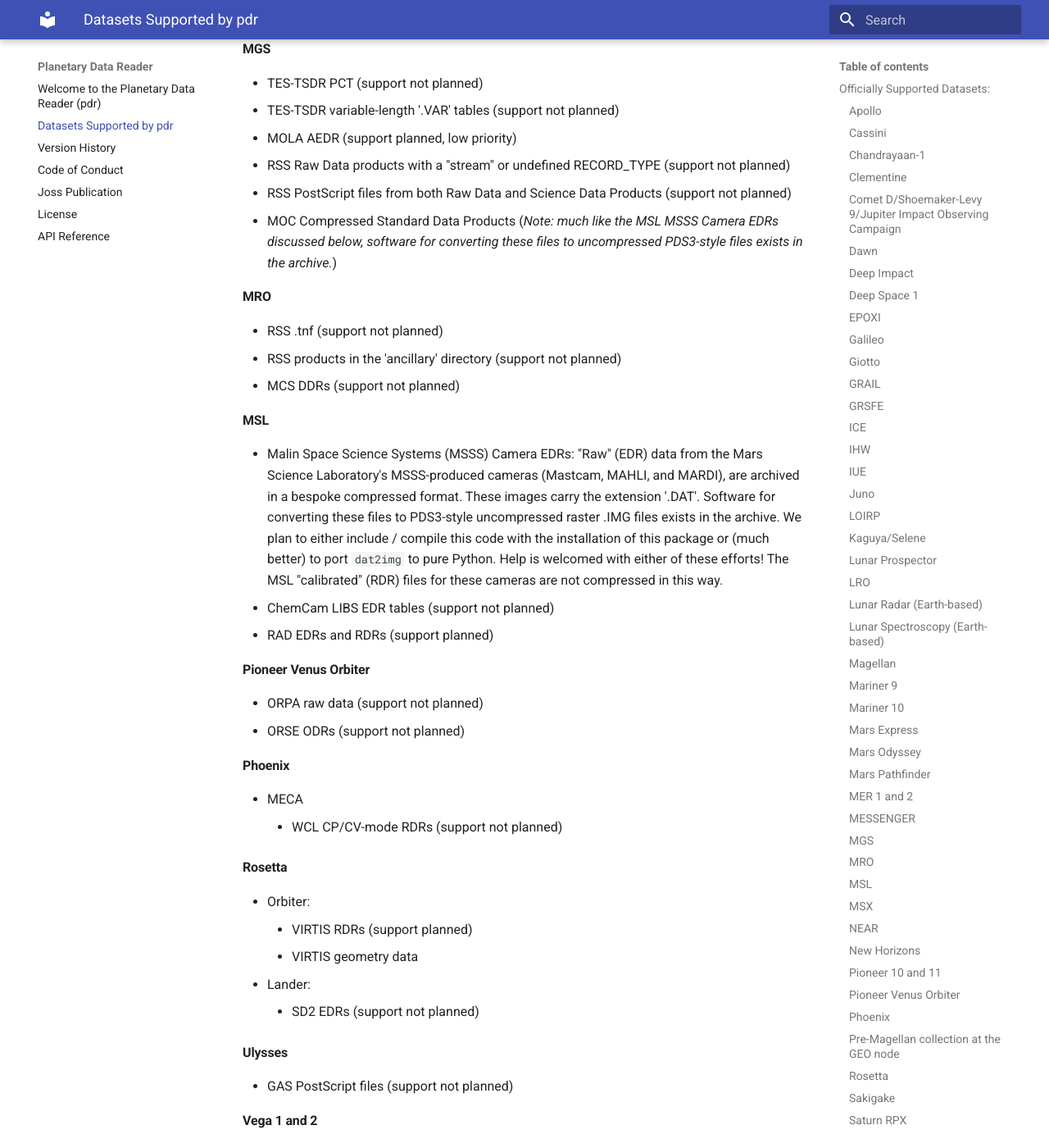
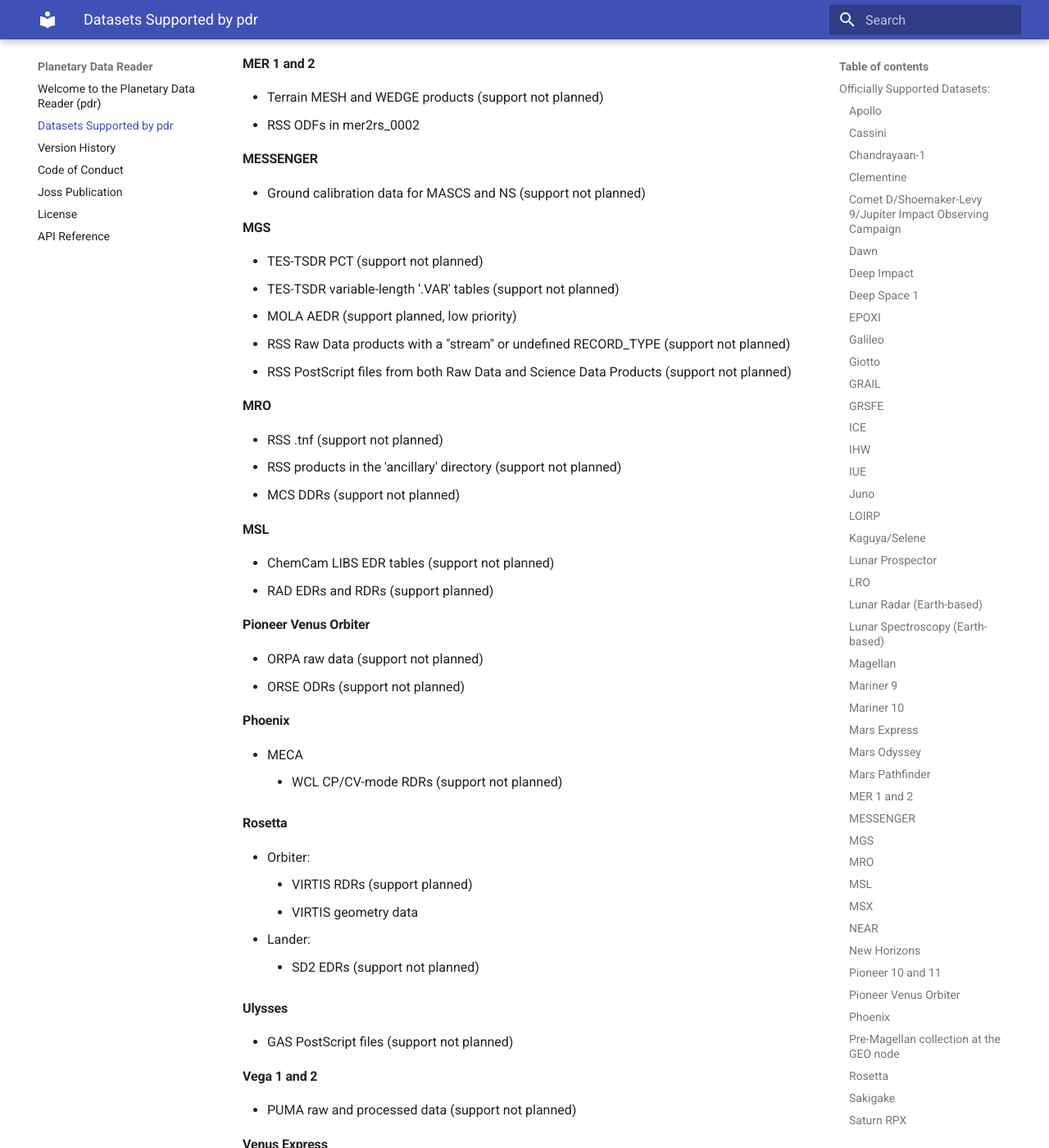
Before and after one commit to MillionConcepts/pdr, an MkDocs documentation site: the page built from docs/supported_datasets.md, in a window 1280 px wide and 1400 px high, scrolled down 23307 px. Shown: the whole window at 82% size. Built offline with MkDocs 1.6.1 and Material for MkDocs 9.7.7, drawn with Linux system fonts in a browser that asks for light colours; some of the changed text lies outside the part shown.

Commit message:
updating supported datasets / version history

```diff
--- a/docs/supported_datasets.md
+++ b/docs/supported_datasets.md
@@ -524,6 +525,11 @@
   - LIR raw, calibrated, and geometry data
   - UVI raw, calibrated, and geometry data
   - RS doppler and temperature-pressure profiles
+#### Venus Express
+  - VERA most LV1A and all LV1B and LV2 data
+  - SPICAV-SOIR LV2 & LV3 products
+  - VMC GEOM & RDR products
+  - ASPERA EDR and RDR tables
 #### Venus Radar Data (Earth-based)
   - Uncalibrated, Delay-Doppler Images
   - Calibrated, Multi-Look Maps
@@ -687,23 +693,11 @@
     not planned)
   - RSS PostScript files from both Raw Data and Science Data Products (support
     not planned)
-  - MOC Compressed Standard Data Products (*Note: much like the MSL MSSS Camera
-    EDRs discussed below, software for converting these files to uncompressed
-    PDS3-style files exists in the archive.*)
 #### MRO
   - RSS .tnf (support not planned)
   - RSS products in the 'ancillary' directory (support not planned)
   - MCS DDRs (support not planned)
 #### MSL
-  - Malin Space Science Systems (MSSS) Camera EDRs: "Raw" (EDR) data from the
-    Mars Science Laboratory's MSSS-produced cameras (Mastcam, MAHLI, and
-    MARDI), are archived in a bespoke compressed format. These images carry
-    the extension '.DAT'. Software for converting these files to PDS3-style
-    uncompressed raster .IMG files exists in the archive. We plan to either
-    include / compile this code with the installation of this package or (much
-    better) to port `dat2img` to pure Python. Help is welcomed with either of
-    these efforts! The MSL "calibrated" (RDR) files for these cameras are not
-    compressed in this way.
   - ChemCam LIBS EDR tables (support not planned)
   - RAD EDRs and RDRs (support planned)
 #### Pioneer Venus Orbiter
@@ -722,6 +716,8 @@
   - GAS PostScript files (support not planned)
 #### Vega 1 and 2
   - PUMA raw and processed data (support not planned)
+#### Venus Express
+  - VERA LV1A Closed Loop DSN TNF files in DSN TRK-2-34 format (support not planned)
 #### Viking 1 and 2
   - Orbiter
     - IRTM 1989 version (support planned)
```
Also changed, not shown: other parts of docs/supported_datasets.md (+1 -0 lines), docs/version_history.md (+4 -1 lines).
